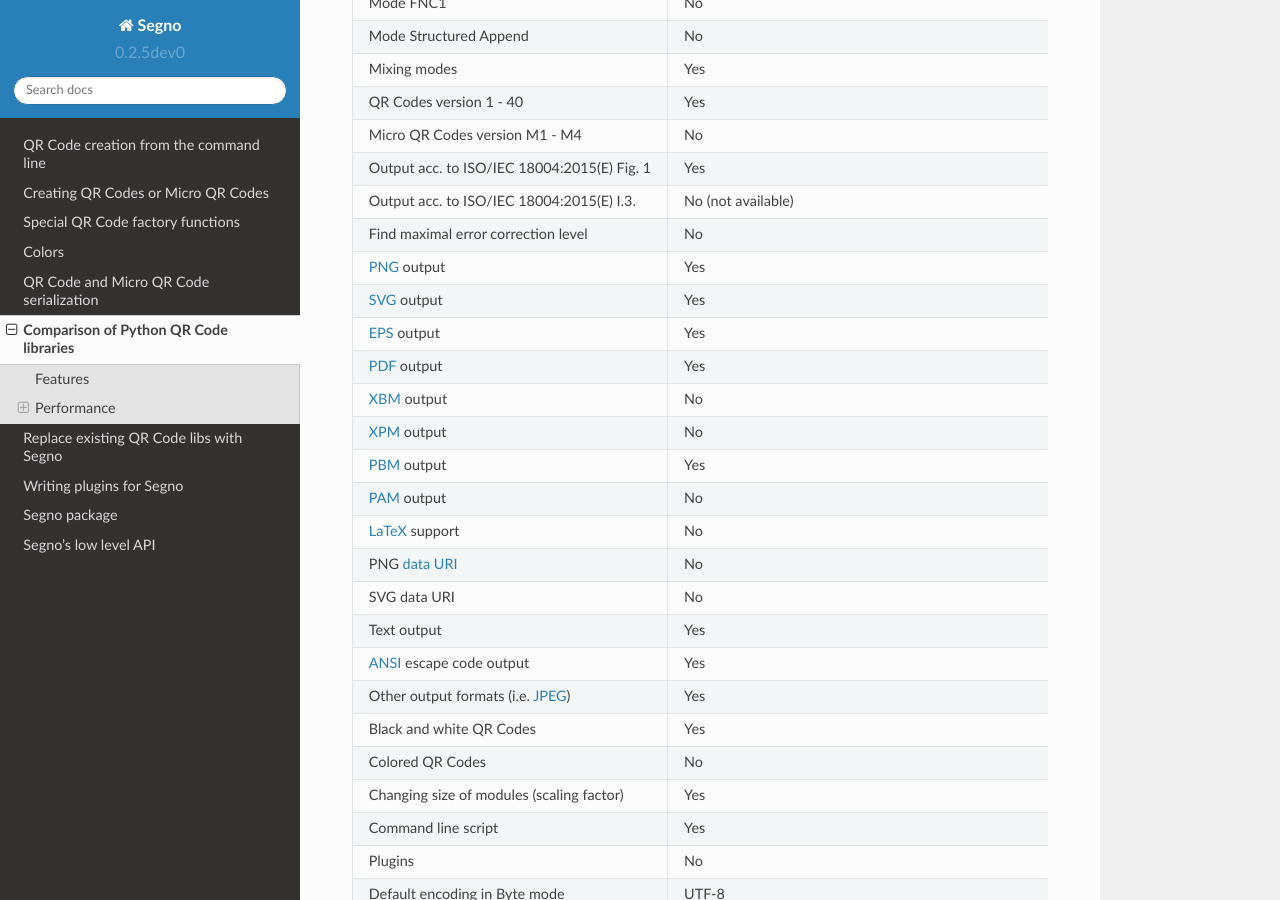
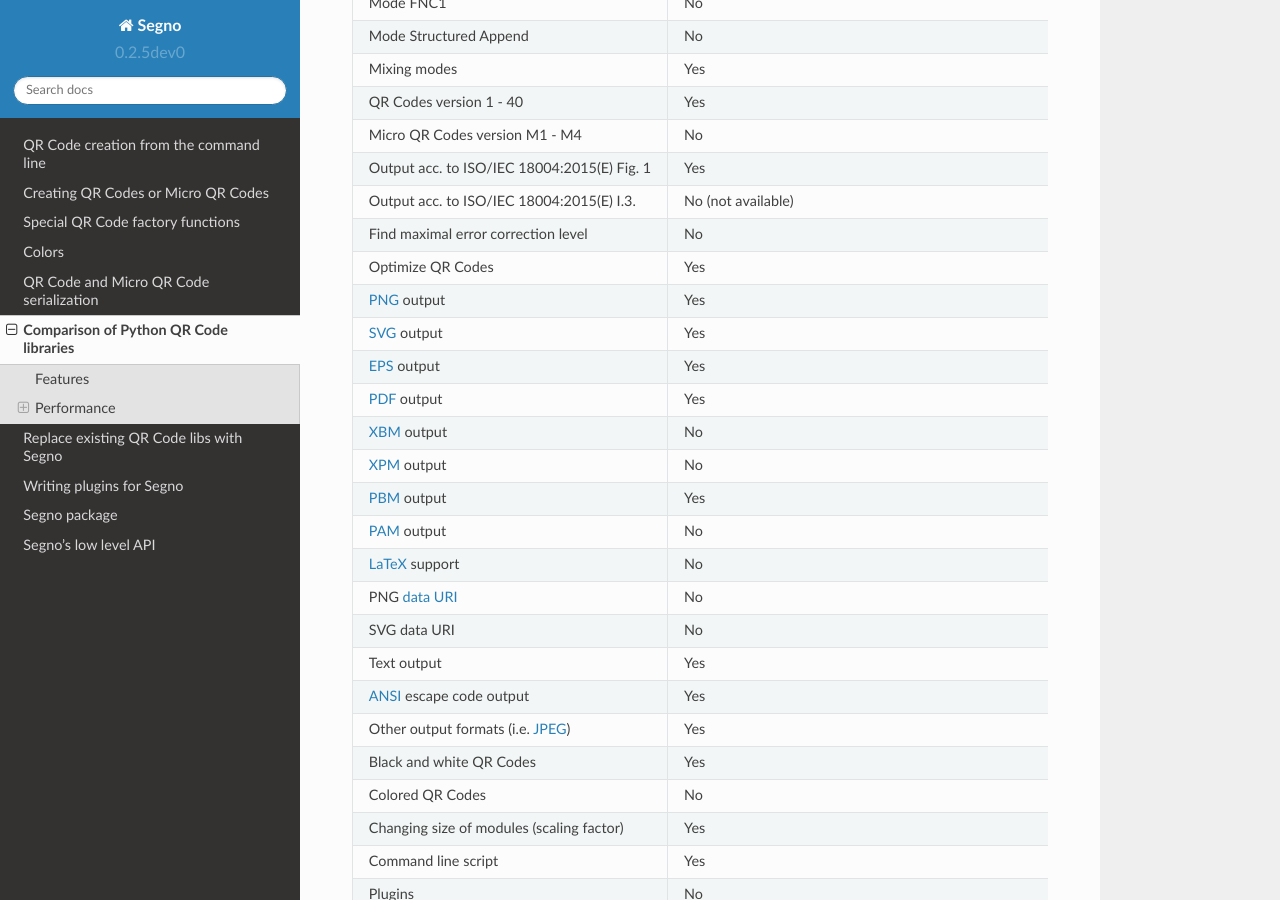
Before and after one commit to heuer/segno, a Sphinx documentation site: the page built from docs/comparison-qrcode-libs.rst, in a window 1280 px wide and 900 px high, scrolled down 493 px. Built offline with Sphinx 7.4.7 and the Read the Docs theme 2.0.0, drawn with Linux system fonts in a browser that asks for light colours; the version number is read from the project's files by our own code.

Commit message:
Updated comparison

```diff
--- a/docs/comparison-qrcode-libs.rst
+++ b/docs/comparison-qrcode-libs.rst
@@ -22,6 +22,7 @@ Micro QR Codes version M1 - M4                  No                    No
 Output acc. to ISO/IEC 18004:2015(E) Fig. 1     Yes                   No                     No                    Yes
 Output acc. to ISO/IEC 18004:2015(E) I.3.       No (not available)    No (not available)     No (not available)    Yes
 Find maximal error correction level             No                    No                     Yes                   Yes
+Optimize QR Codes                               Yes                   No                     No                    No
 `PNG`_ output                                   Yes                   Yes                    No                    Yes
 `SVG`_ output                                   Yes                   Yes                    Yes                   Yes
 `EPS`_ output                                   Yes                   Yes                    No                    Yes
```
